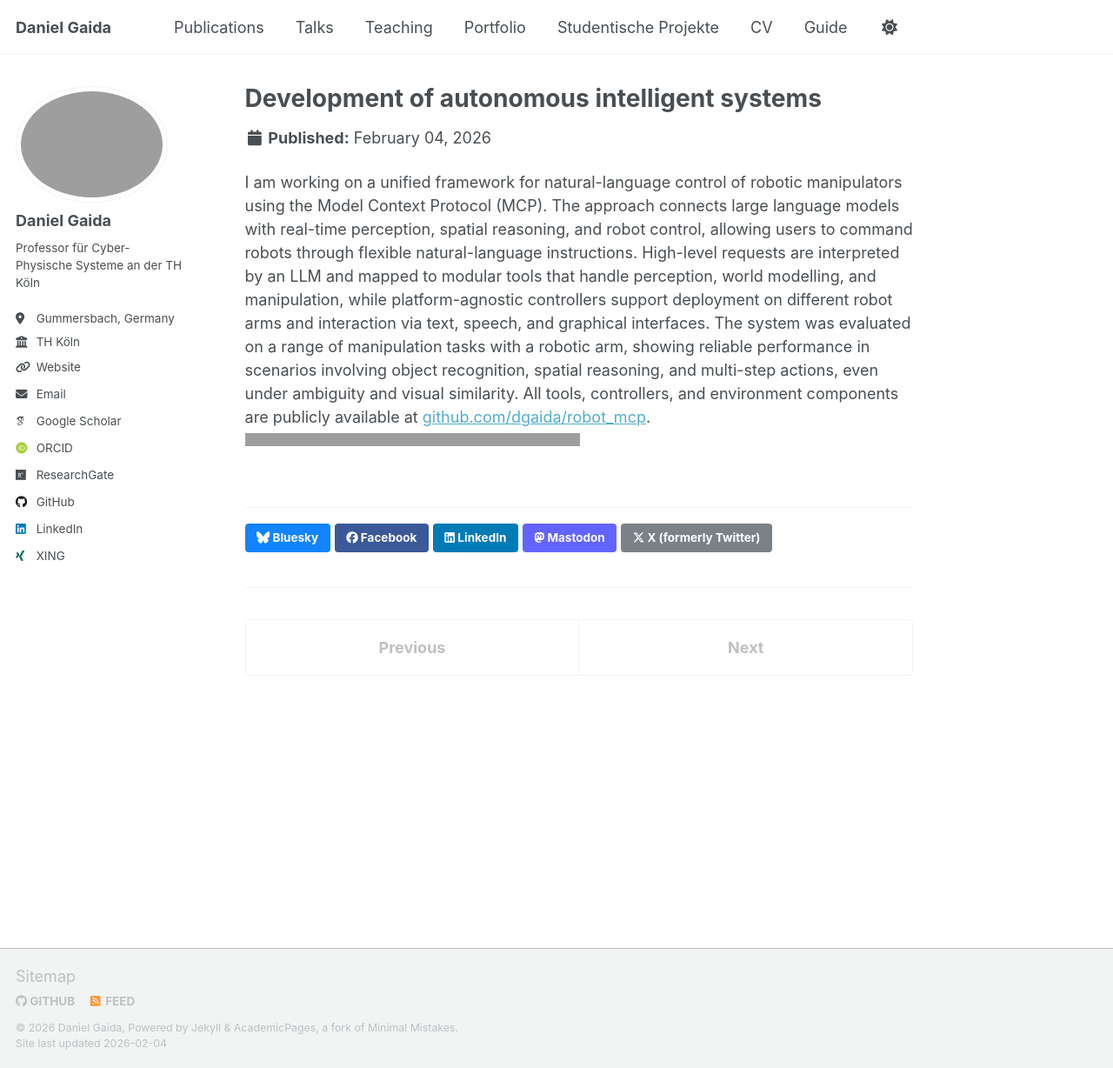
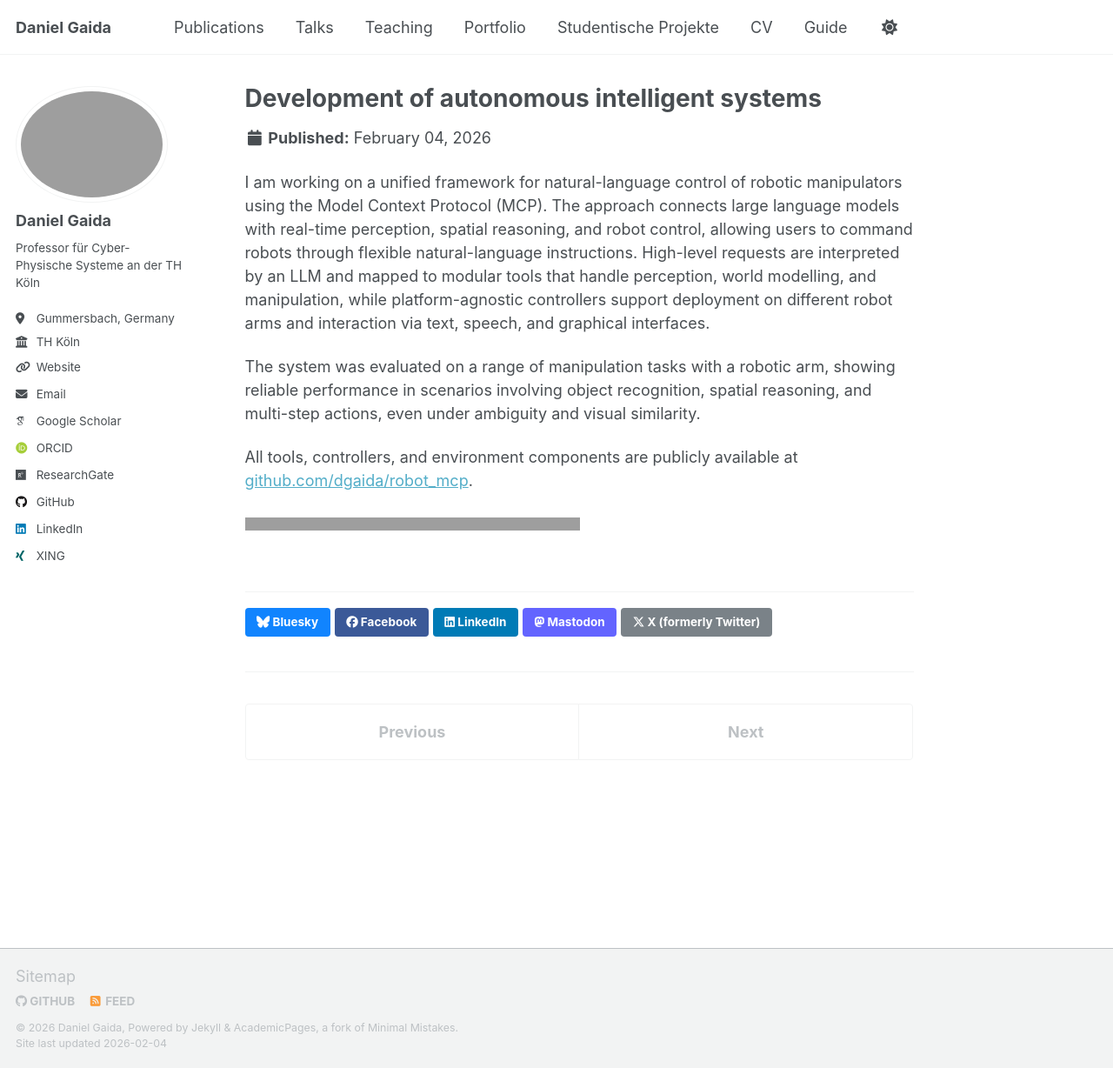
Before and after one commit to dgaida/dgaida.github.io, a Jekyll site: the page built from _portfolio/autonomous_intell_sys.md, in a window 1280 px wide and 1228 px high. Shown: the whole window at 87% size. Built offline with Jekyll 4.4.1, drawn with Linux system fonts in a browser that asks for light colours; some web fonts are replaced; a script that is not in the unit is left out; grey boxes are pictures that could not be loaded.

Commit message:
changed portfolio

```diff
--- a/_portfolio/autonomous_intell_sys.html
+++ b/_portfolio/autonomous_intell_sys.md
@@ -1,7 +1,9 @@
 ---
 title: "Development of autonomous intelligent systems"
 excerpt: |
-  I am working on a framework that enables robots to follow natural-language instructions by combining large language models with real-time perception, spatial reasoning, and robot control through a modular tool-based system. <br/><iframe width="20%" height="10" src="https://youtu.be/UqnlQGJjy4U" frameborder="0" allowfullscreen></iframe>
+  I am working on a framework that enables robots to follow natural-language instructions by combining large language models with real-time perception, spatial reasoning, and robot control through a modular tool-based system.
+
+  <iframe width="20%" height="10" src="https://youtu.be/UqnlQGJjy4U" frameborder="0" allowfullscreen></iframe>
 collection: portfolio
 ---
 
```
